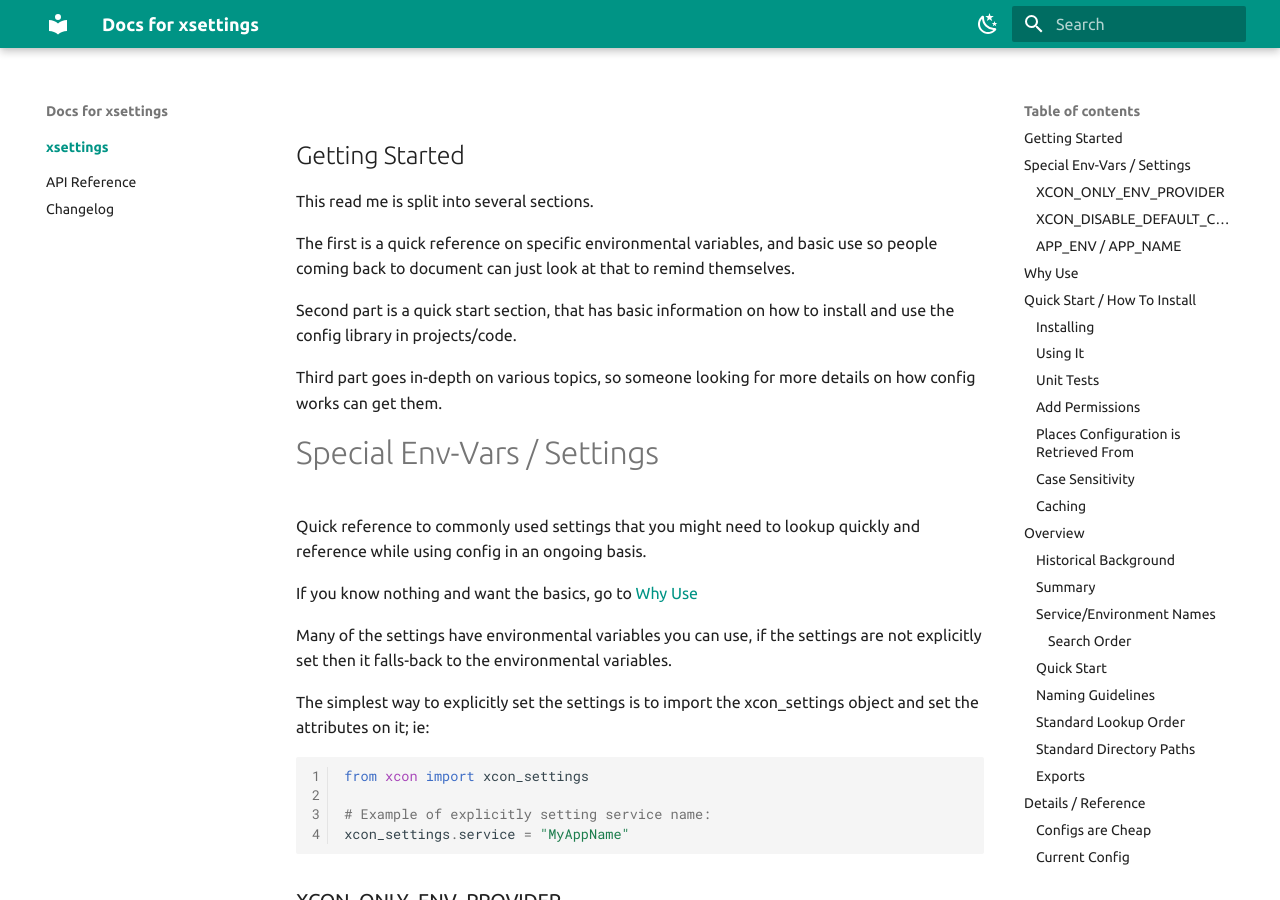
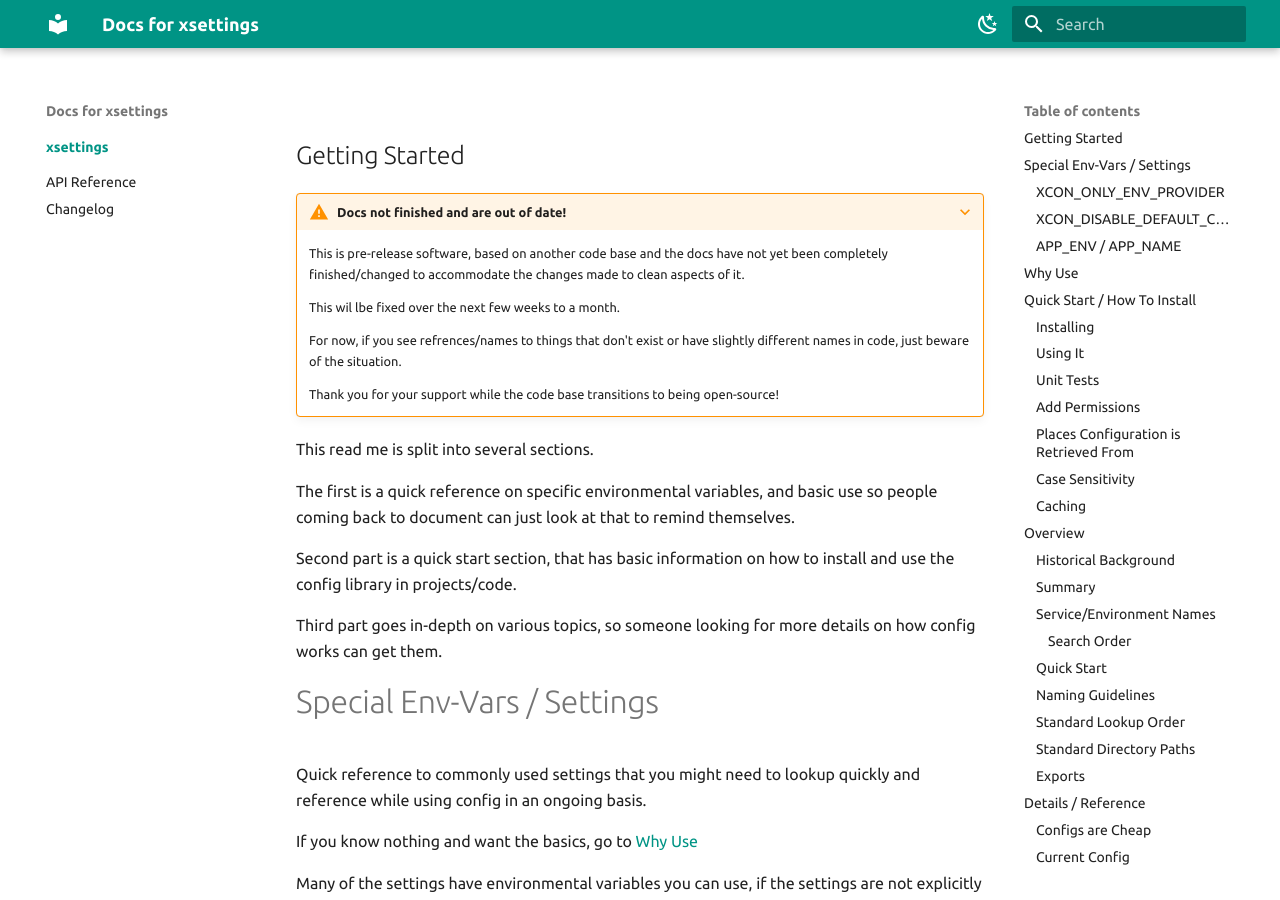
Before and after one commit to xyngular/py-xcon, an MkDocs documentation site: the page built from docs/index.md, in a window 1280 px wide and 900 px high. Built offline with MkDocs 1.6.1 and Material for MkDocs 9.7.7, drawn with Linux system fonts in a browser that asks for light colours; emoji names are drawn with the system emoji font; the version menu is left out.

Commit message:
docs: one last note about the current state of things.

```diff
--- a/docs/index.md
+++ b/docs/index.md
@@ -2,6 +2,18 @@
 title: Getting Started
 ---
 ## Getting Started
+
+???+ warning "Docs not finished and are out of date!"
+    This is pre-release software, based on another code base and the docs
+    have not yet been completely finished/changed to accommodate the changes
+    made to clean aspects of it.
+
+    This wil lbe fixed over the next few weeks to a month.
+
+    For now, if you see refrences/names to things that don't exist
+    or have slightly different names in code, just beware of the situation.
+
+    Thank you for your support while the code base transitions to being open-source!
 
 This read me is split into several sections.
 
```
